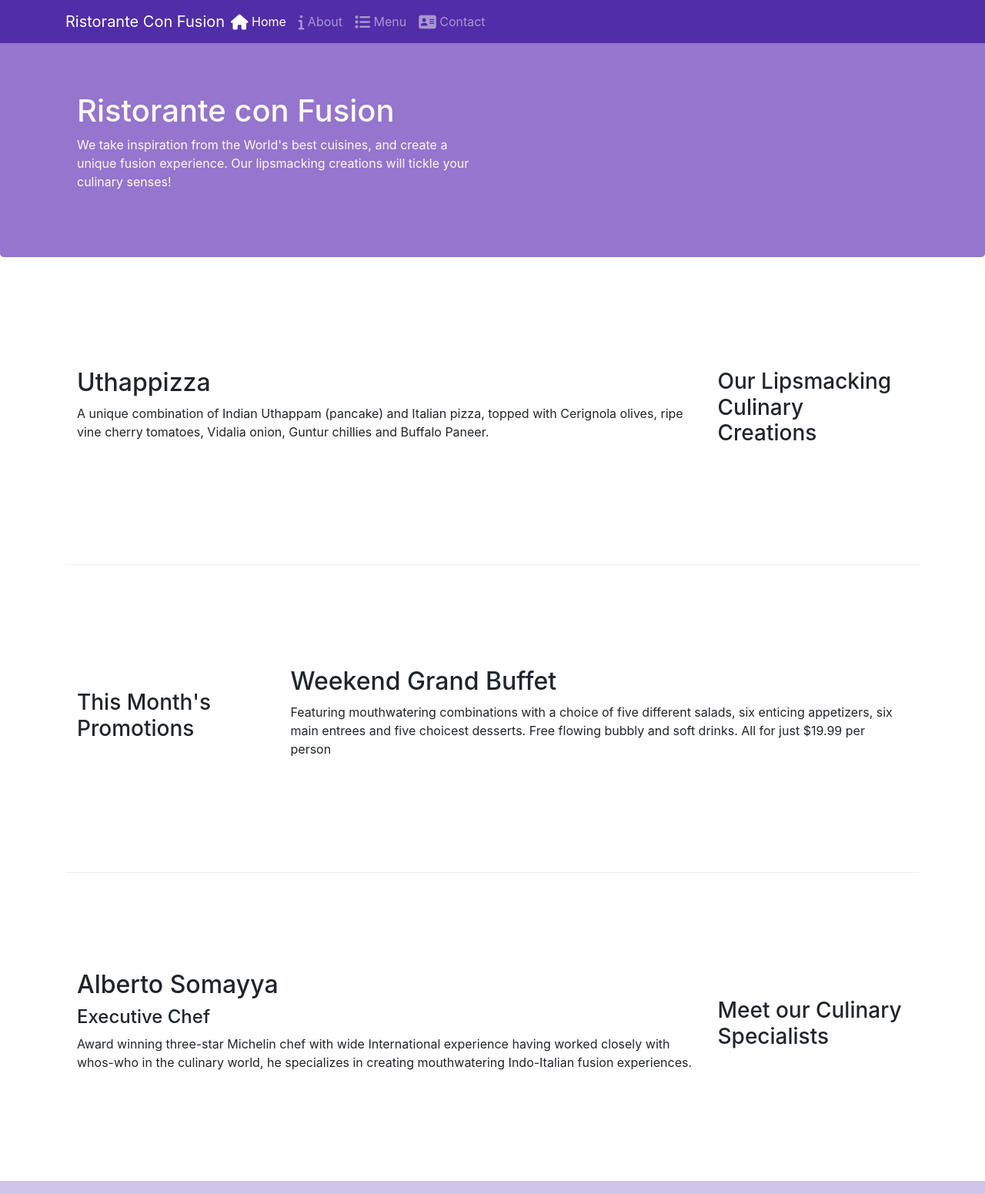
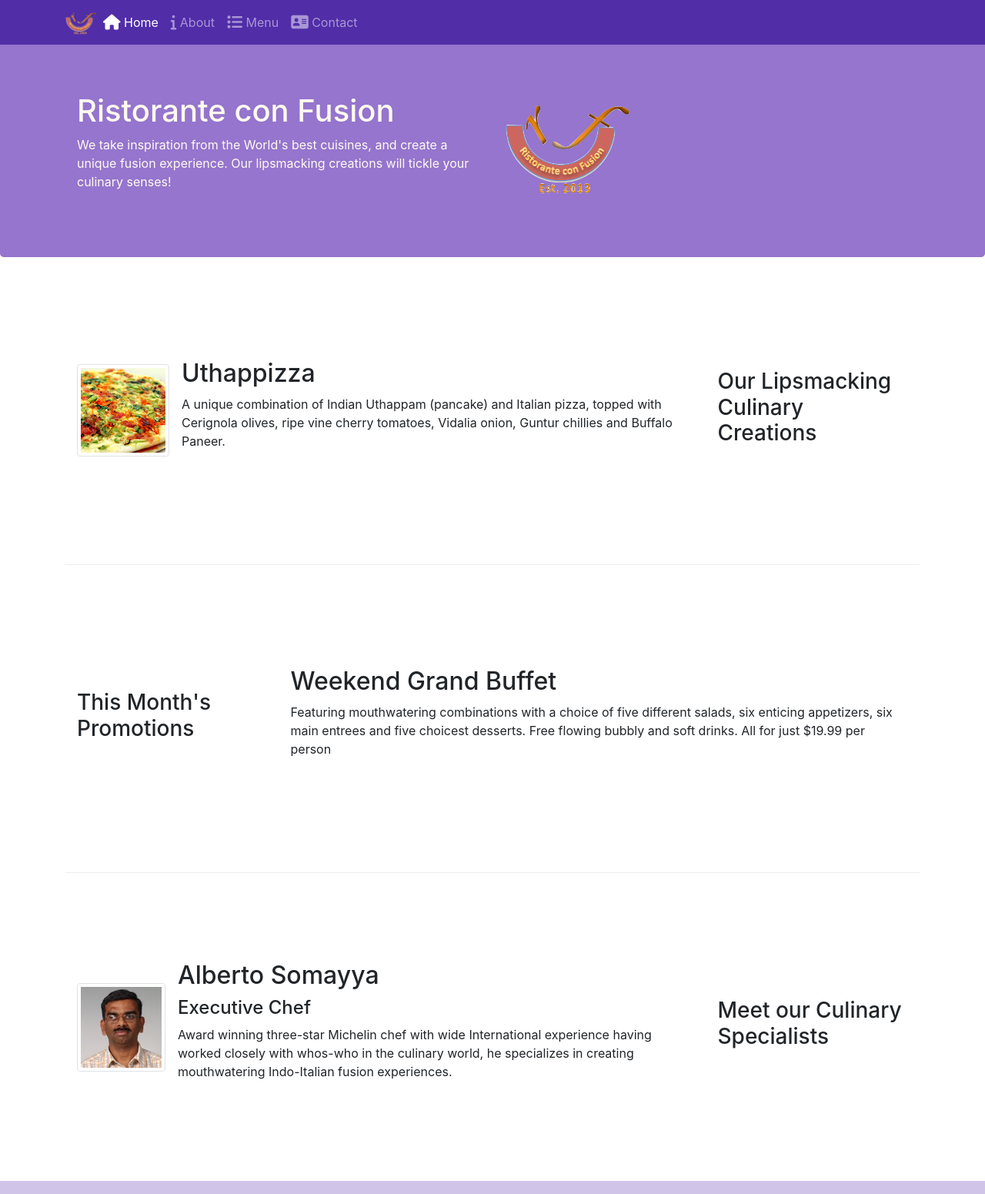
Before and after one commit to Ikalli/coursera-web-ui-frameworks, a plain HTML site: page index.html in a window 1280 px wide. Shown: the top 1551 px of the page at 77% size. Drawn offline with nearby package versions, Linux system fonts and the light colour scheme.

Commit message:
images and media

```diff
--- a/index.html
+++ b/index.html
@@ -21,7 +21,7 @@
             <button class="navbar-toggler" type="button" data-toggle="collapse" data-target="#Navbar">
                 <span class="navbar-toggler-icon"></span>
             </button>
-            <a class="navbar-brand mr-auto" href="#">Ristorante Con Fusion</a>
+            <a class="navbar-brand mr-auto" href="#"><img src="img/logo.png" height="30" width="41"></a>
             <div class="collapse navbar-collapse" id="Navbar">
                 <ul class="navbar-nav mr-auto">
                     <li class="nav-item">
@@ -47,7 +47,8 @@
                     <h1>Ristorante con Fusion</h1>
                     <p>We take inspiration from the World's best cuisines, and create a unique fusion experience. Our lipsmacking creations will tickle your culinary senses!</p>
                 </div>
-                <div class="col-12 col-sm">
+                <div class="col-12 col-sm align-self-center">
+                    <img src="img/logo.png" class="img-fluid">
                 </div>
             </div>
         </div>
@@ -59,8 +60,13 @@
                 <h3>Our Lipsmacking Culinary Creations</h3>
             </div>
             <div class="col col-sm order-sm-first col-md">
-                <h2>Uthappizza</h2>
-                <p>A unique combination of Indian Uthappam (pancake) and Italian pizza, topped with Cerignola olives, ripe vine cherry tomatoes, Vidalia onion, Guntur chillies and Buffalo Paneer.</p>
+                <div class="media">
+                    <img src="img/uthappizza.png" class="d-flex mr-3 img-thumbnail align-self-center" alt="uthappizza">
+                    <div class="media-body">
+                        <h2 class="mt-0">Uthappizza</h2>
+                        <p>A unique combination of Indian Uthappam (pancake) and Italian pizza, topped with Cerignola olives, ripe vine cherry tomatoes, Vidalia onion, Guntur chillies and Buffalo Paneer.</p>
+                    </div>
+                </div>
             </div>
         </div>
 
@@ -80,9 +86,14 @@
                 <h3>Meet our Culinary Specialists</h3>
             </div>
             <div class="col col-sm order-sm-first col-md">
-                <h2>Alberto Somayya</h2>
-                <h4>Executive Chef</h4>
-                <p>Award winning three-star Michelin chef with wide International experience having worked closely with whos-who in the culinary world, he specializes in creating mouthwatering Indo-Italian fusion experiences. </p>
+                <div class="media">
+                    <img src="img/alberto.png" class="d-flex mr-3 img-thumbnail align-self-center" alt="alberto">
+                    <div class="media-body">
+                        <h2 class="mt-0">Alberto Somayya</h2>
+                        <h4>Executive Chef</h4>
+                        <p>Award winning three-star Michelin chef with wide International experience having worked closely with whos-who in the culinary world, he specializes in creating mouthwatering Indo-Italian fusion experiences. </p>
+                    </div>
+                </div>
             </div>
         </div>
     </div>
```
Also changed, not shown: aboutus.html (+3 -2 lines), contactus.html (+3 -2 lines), img/alberto.png (added), img/buffet.png (added), img/logo.png (added), img/uthappizza.png (added).
